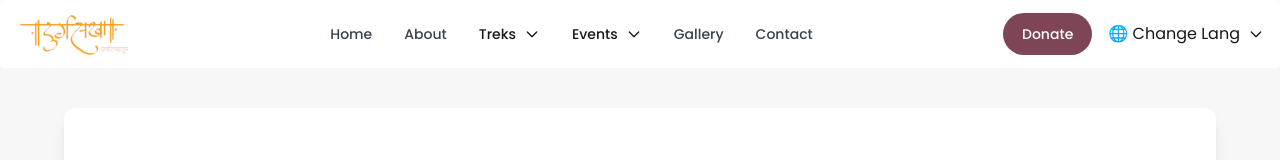
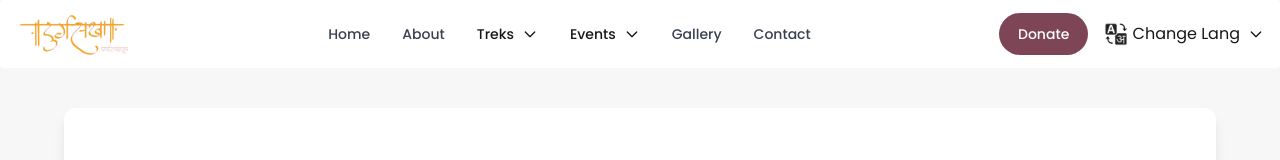
Before and after one commit to RishabhSinha02/durgasakha-frontend, a Next.js app: page /membership in a window 1280 px wide. Shown: the top 160 px of the page. Built offline with nearby package versions, Linux system fonts and the light colour scheme.

Commit message:
fix: styling

```diff
--- a/src/app/components/navbar/CustomNavbar.js
+++ b/src/app/components/navbar/CustomNavbar.js
@@ -164,7 +164,10 @@ export default function CustomNavbar() {
           <Dropdown
             label={
               <span>
-                🌐 Change Lang
+                <span className="md:inline hidden"><Image src="/language-switch.png" alt="Change Language" width={24} height={24} style={{ display: 'inline-block', verticalAlign: 'middle' }} /> Change Lang</span>
+                <span className="md:hidden">
+                  <Image src="/language-switch.png" alt="Change Language" width={24} height={24} style={{ display: 'inline-block', verticalAlign: 'middle' }} />
+                </span>
               </span>
             }
             inline
```
Also changed, not shown: public/language-switch.png (added).
